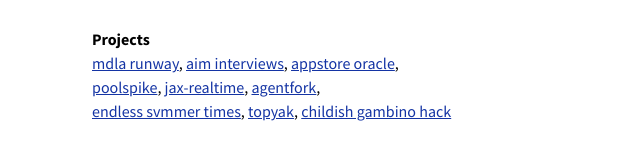
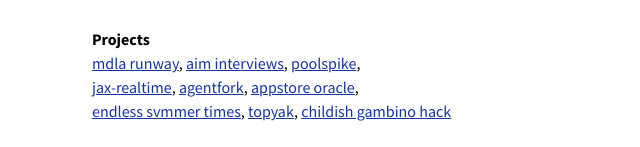
Before and after one commit to sachinkesiraju/sachinkesiraju.github.io, a plain HTML site: page index.html in a window 1280 px wide. Shown: the part 405-552 px from the top of the page, without its empty margins (8-648 px from the left). Drawn offline with nearby package versions, Linux system fonts and the light colour scheme.

Commit message:
Swap poolspike and appstore oracle
Co-Authored-By: Sachin Kesiraju <kesirajusachin@gmail.com>

```diff
--- a/index.html
+++ b/index.html
@@ -39,8 +39,8 @@
       </div>
       <div class="section writing" id="writing">
         <b>Projects</b><br>
-          <a class="writing" target="_blank" href="https://apps.apple.com/us/app/mdla-runway-fashion-lookbook/id1642279998">mdla runway</a>, <a class="writing" target="_blank" href="https://aiminterviews.com">aim interviews</a>, <a class="writing" target="_blank" href="https://appstore-oracle.onrender.com/">appstore oracle</a>,<br>
-          <a class="writing" target="_blank" href="https://github.com/sachinkesiraju/poolspike">poolspike</a>, <a class="writing" target="_blank" href="https://x.com/sachnk/status/2090444422332682726?a=Ad465ltc5ARXbiDGY-k&s=20">jax-realtime</a>, <a class="writing" target="_blank" href="https://github.com/sachinkesiraju/agentfork">agentfork</a>,<br>
+          <a class="writing" target="_blank" href="https://apps.apple.com/us/app/mdla-runway-fashion-lookbook/id1642279998">mdla runway</a>, <a class="writing" target="_blank" href="https://aiminterviews.com">aim interviews</a>, <a class="writing" target="_blank" href="https://github.com/sachinkesiraju/poolspike">poolspike</a>,<br>
+          <a class="writing" target="_blank" href="https://x.com/sachnk/status/2090444422332682726?a=Ad465ltc5ARXbiDGY-k&s=20">jax-realtime</a>, <a class="writing" target="_blank" href="https://github.com/sachinkesiraju/agentfork">agentfork</a>, <a class="writing" target="_blank" href="https://appstore-oracle.onrender.com/">appstore oracle</a>,<br>
           <a class="writing" target="_blank" href="https://times.endlessvmmer.com">endless svmmer times</a>,
           <a class="writing" target="_blank" href="http://app-stop.appspot.com/Top-Yak---Best-of-YikYak-c2f86d9d7faa486e95687ca8bfa60683">topyak</a>,
           <a class="writing" target="_blank" href="https://twitter.com/rrhoover/status/744249795506638849">childish gambino hack</a>
```
